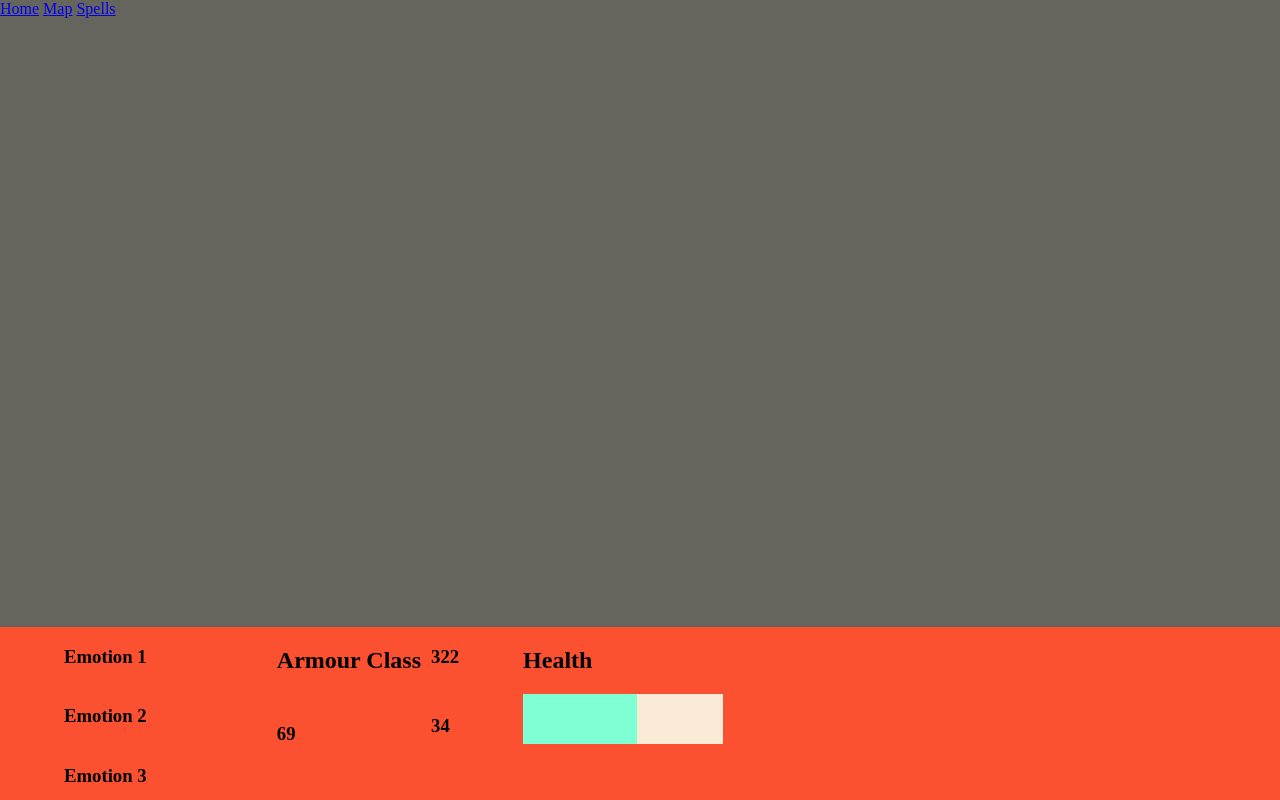
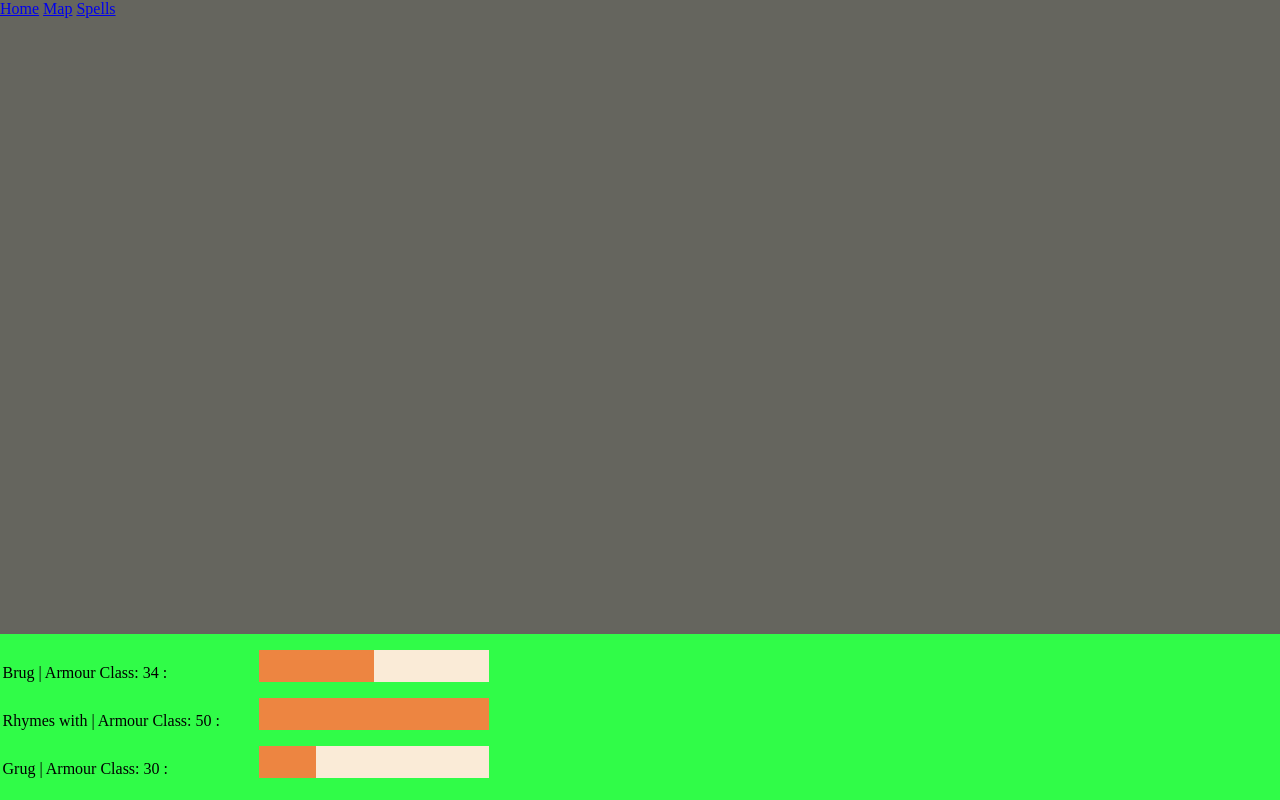
Before and after one commit to RoanLaas/swapout, a SvelteKit app in the folder swap-out/: page /spells in a window 1280 px wide. Built offline with nearby package versions, Linux system fonts and the light colour scheme.

Commit message:
feat: fixed emotion bars

```diff
--- /dev/null
+++ b/swap-out/src/routes/CharacterSheet/+page.svelte
@@ -0,0 +1,3 @@
+<script lang="ts">
+	import type { Character } from '$lib/types';
+</script>
--- a/swap-out/src/routes/spells/+page.svelte
+++ b/swap-out/src/routes/spells/+page.svelte
@@ -1,40 +1,47 @@
-<script lang="TS">
+<script lang="ts">
+	const emotion1Name = "Brug"
 	const emotion1 = 25;
 	const maxEmotion1 = 50;
+	const emotion1AC = 34;
+
+	const emotion2Name = "Rhymes with"
 	const emotion2 = 100;
 	const maxEmotion2 = 100;
+	const emotion2AC = 50;
+
+	const emotion3Name = "Grug"
 	const emotion3 = 50;
 	const maxEmotion3 = 200;
+	const emotion3AC = 30;
 
 	const health = 8;
 	const maxHealth = 14;
 </script>
 
 <div class="bottom-bar">
-	<div class="spell-bar-container">
-		<h3>Emotion 1</h3>
+	<div class="emotion-info-container">
+		<div class="half-bar-container">
 			<div class="bar">
+				<text>{emotion1Name} | Armour Class: {emotion1AC} : </text>
+			</div>
+			<div class="bar">
+				<text>{emotion2Name} | Armour Class: {emotion2AC} : </text>
+			</div>
+			<div class="bar">
+				<text>{emotion3Name} | Armour Class: {emotion3AC} : </text>
+			</div>
+		</div>
+
+		<div class="half-bar-container">
+			<div class="bar" style="background-color: antiquewhite">
 				<div class="bar-fill" style="width: {(emotion1 / maxEmotion1) * 100}%"></div>
 			</div>
-		<h3>Emotion 2</h3>
-		<div class="bar">
+			<div class="bar" style="background-color: antiquewhite">
 				<div class="bar-fill" style="width: {(emotion2 / maxEmotion2) * 100}%"></div>
 			</div>
-		<h3>Emotion 3</h3>
-		<div class="bar">
+			<div class="bar" style="background-color: antiquewhite">
 				<div class="bar-fill" style="width: {(emotion3 / maxEmotion3) * 100}%"></div>
 			</div>
-	</div>
-	<div class="armour-class-container">
-		<h2>Armour Class</h2>
-		<h3>69</h3>
-		<h3>322</h3>
-		<h3>34</h3>
-	</div>
-	<div class="health-bar-container">
-		<h2>Health</h2>
-		<div class="bar">
-			<div class="bar-fill" style="width: {(health / maxHealth) * 100}%"></div>
 		</div>
 	</div>
 </div>
@@ -44,31 +51,31 @@
 		display: flex;
 		height: 20vh;
 		width: 100%;
-		background-color: #fc5130;
+		background-color: #30fc48;
 		bottom: 0;
 		position: fixed;
-		padding-bottom: 1%;
+		padding-bottom: 0.5%;
+		padding-left: 0.2%;
 		justify-content: flex-start;
 	}
-	.spell-bar-container {
+	.emotion-info-container {
 		display: flex;
 		height: 100%;
-		padding-left: 5%;
-		padding-bottom: 1%;
+		width: 40%;
 
-		flex-direction: column;
-		justify-content: space-evenly;
 		align-items: flex-start;
 	}
-	.armour-class-container {
+	.half-bar-container {
 		display: flex;
 		height: 100%;
-		gap: 10px;
-		padding-left: 1%;
-		flex-wrap: wrap;
+		width: 50%;
+
+		justify-content: space-evenly;
+
 		align-content: flex-start;
 		flex-direction: column;
 		align-items: flex-start;
+
 	}
 	.health-bar-container {
 		display: flex;
@@ -78,12 +85,12 @@
 	}
 	.bar {
 		display: flex;
-		height: 50px;
-		width: 200px;
-		background-color: antiquewhite;
+		height: 20%;
+		width: 90%;
+		align-items: flex-end;
 	}
 	.bar-fill {
 		height: 100%;
-		background-color: aquamarine;
+		background-color: rgb(237, 133, 65);
 	}
 </style>
```
Also changed, not shown: swap-out/src/routes/+page.svelte (+1 -7 lines). Lines whose indentation alone changed are shown as unchanged.
